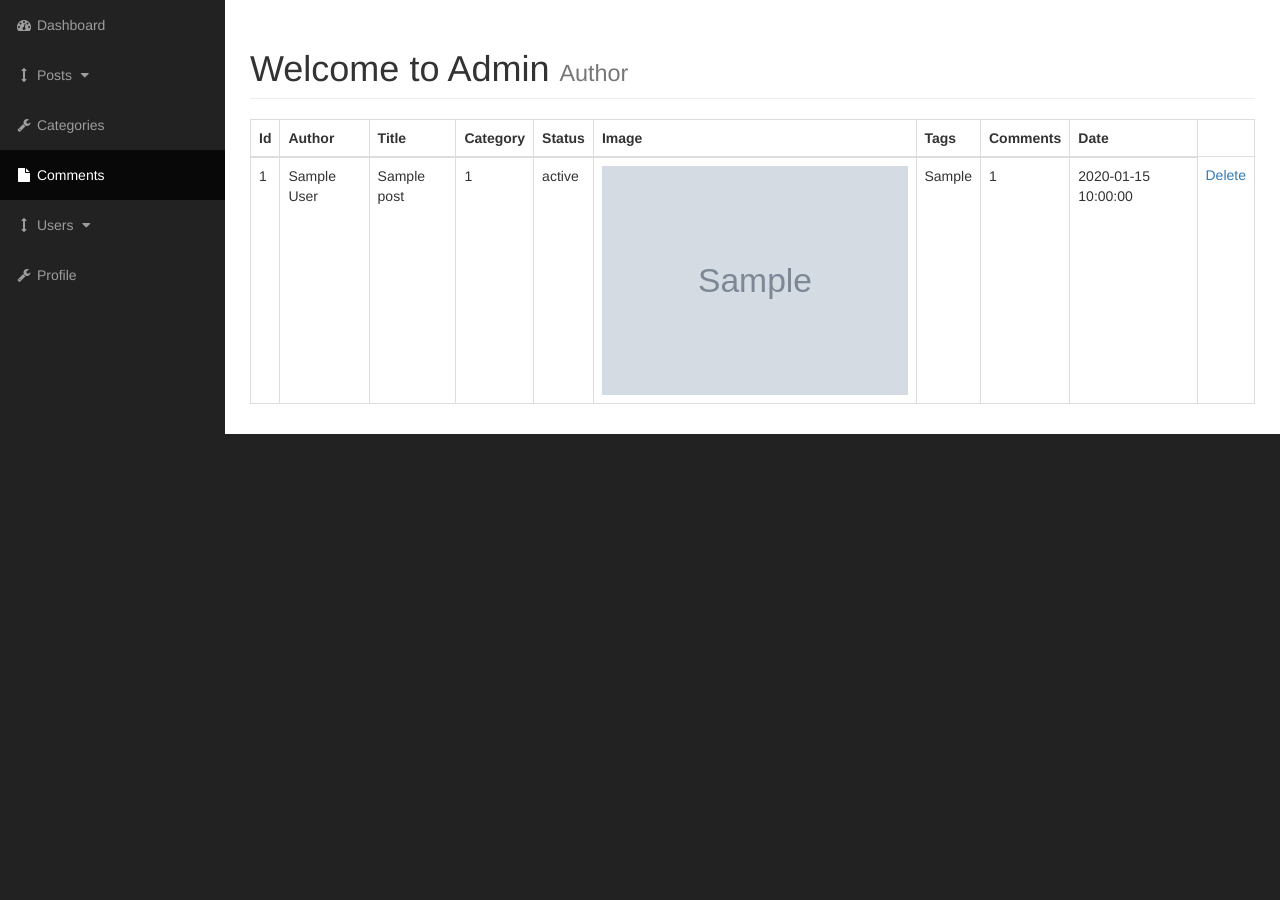
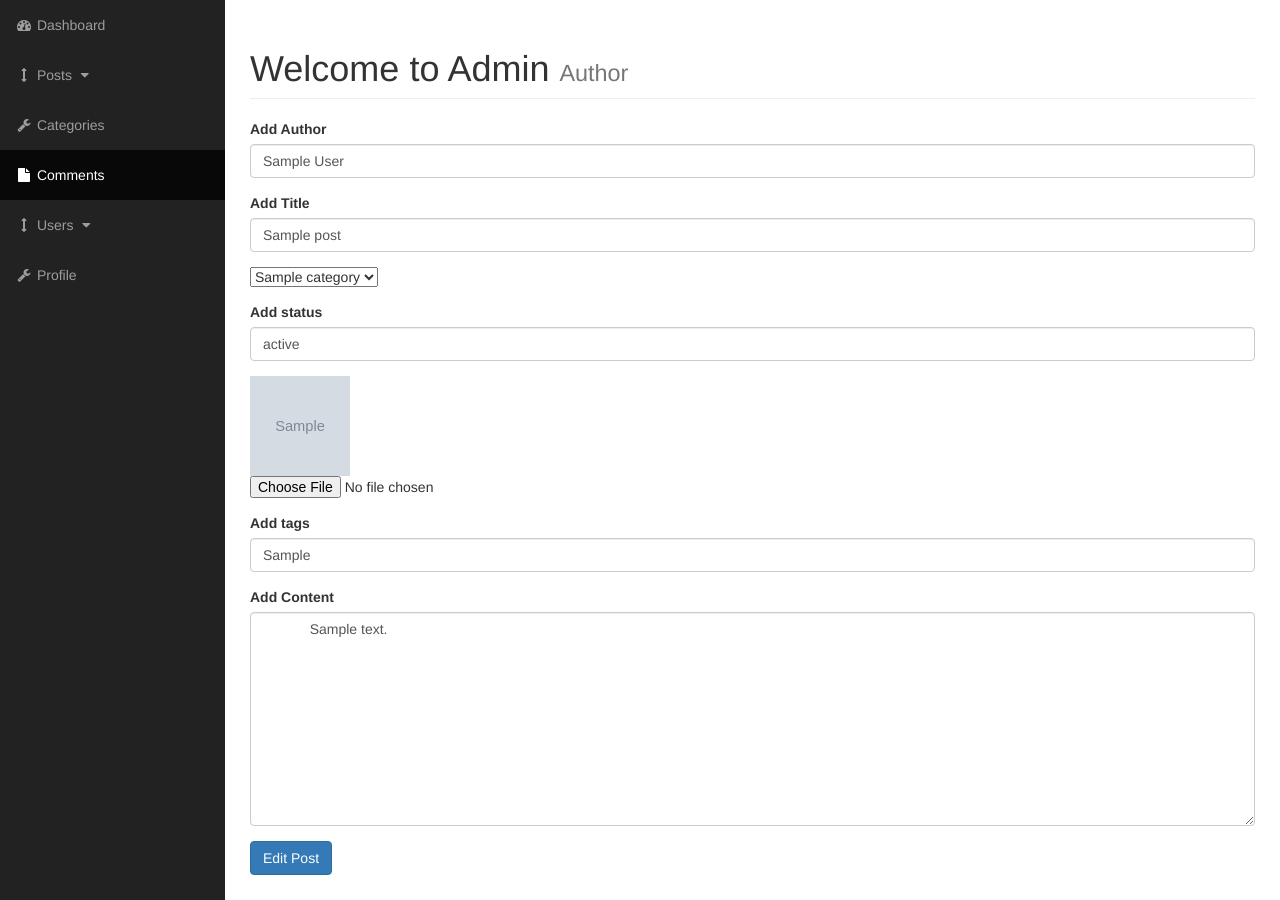
Before and after one commit to ciarancooke9/PHP_CMS_Practice_app, a PHP site: page /admin/post.php?source=edit_post&p_id=1 in a window 1280 px wide. Shown: the part 51-951 px from the top of the page. Before the commit the page ends 485 px from the top, so only its background shows below. Run offline with PHP 8.4, Linux system fonts and the light colour scheme; tables that the repository leaves empty or names only in its code hold one stand-in row (values such as "Sample post"); grey boxes marked "Sample" are stand-in pictures.

Commit message:
Edit Posts feature working

```diff
--- /dev/null
+++ b/cms/admin/includes/edit_post.php
@@ -0,0 +1,94 @@
+<?php
+global $connection;
+if (isset($_GET['p_id'])){
+    $the_post_id = $_GET['p_id'];
+}
+$query = "SELECT * FROM posts WHERE post_id = $the_post_id" ;
+$select_posts_by_id = mysqli_query($connection, $query);
+while ($row = mysqli_fetch_assoc($select_posts_by_id)) {
+    $post_id = $row['post_id'];
+    $post_title = $row['post_title'];
+    $author = $row['author'];
+    $category = $row['post_category_id'];
+    $post_date = $row['post_date'];
+    $post_image = $row['post_image'];
+    $post_content = $row['post_content'];
+    $post_tags = $row['post_tags'];
+    $comment_count = $row['comment_count'];
+    $post_status = $row['post_status'];
+}
+
+if (isset($_POST['update_post'])){
+    $author = $_POST['author'];
+    $post_title = $_POST['post_title'];
+    $post_category_id = $_POST['post_category_id'];
+    $post_tags = $_POST['post_tags'];
+    $post_status = $_POST['post_status'];
+
+    $post_image = $_FILES['image']['name'];
+    $post_image_temp = $_FILES['image']['tmp_name'];
+
+    $post_content = $_POST['post_content'];
+    $post_date = date('d-m-y');
+    $comment_count = 5;
+
+    move_uploaded_file($post_image_temp, "../images/$post_image");
+
+    $query = "UPDATE posts SET author = '$author', post_title = '$post_title', post_category_id = '$post_category_id', post_tags = '$post_tags', post_status = '$post_status', post_image = '$post_image', post_content = '$post_content', post_date = now(), comment_count = '$comment_count' WHERE post_id = {$the_post_id} ";
+    $update_post = mysqli_query($connection, $query);
+
+}
+?>
+<form action="" method="post" enctype="multipart/form-data">
+    <!-- ADD form -->
+    <div class="form-group">
+        <label for="author">Add Author</label>
+        <input value="<?php echo $author; ?>" type="text" class="form-control" name="author">
+    </div>
+
+    <div class="form-group">
+        <label for="post_title">Add Title</label>
+        <input value="<?php echo $post_title; ?>" type="text" class="form-control" name="post_title">
+    </div>
+
+    <div class="form-group">
+        <select name="post_category_id" id="post_category_id">
+            <?php
+            $query = "SELECT * FROM categories" ;
+            $select_categories = mysqli_query($connection, $query);
+            while ($row = mysqli_fetch_assoc($select_categories)) {
+                $cat_id = $row['cat_id'];
+                $cat_title = $row['cat_title'];
+                echo "<option value='{$cat_id}'>{$cat_title}</option>";
+            }
+          ?>
+
+        </select>
+    </div>
+
+    <div class="form-group">
+        <label for="post_status">Add status</label>
+        <input value="<?php echo $post_status; ?>" type="text" class="form-control" name="post_status">
+    </div>
+
+    <div class="form-group">
+        <img width="100" height="100" src="../images/<?php echo $post_image;?>">
+        <input type="file" name="image">
+    </div>
+
+    <div class="form-group">
+        <label for="post_tags">Add tags</label>
+        <input value="<?php echo $post_tags; ?>" type="text" class="form-control" name="post_tags">
+    </div>
+
+    <div class="form-group">
+        <label for="post_content">Add Content</label>
+        <textarea class="form-control" name="post_content" id="" cols="30" rows="10">
+            <?php echo $post_content; ?>
+        </textarea>
+    </div>
+
+    <div class="form-group">
+        <input class="btn btn-primary" type="submit" name="update_post" value="Edit Post">
+    </div>
+</form>
--- a/cms/admin/includes/view_all_posts.php
+++ b/cms/admin/includes/view_all_posts.php
@@ -41,6 +41,7 @@
         echo "<td>$comment_count</td>";
         echo "<td>$post_date</td>";
         echo "<td><a href='post.php?delete={$post_id}'>Delete</a></td>";
+        echo "<td><a href='post.php?source=edit_post&p_id={$post_id}'>Edit</a></td>";
 
     }?>
     </tr>
--- a/cms/admin/post.php
+++ b/cms/admin/post.php
@@ -32,12 +32,12 @@ include "includes/header.php";
                         include "includes/add_post.php";
                         break;
 
-                        case '100';
-                        echo "nice 100";
+                        case 'edit_post';
+                        include "includes/edit_post.php";
                         break;
 
                         case '40';
-                        echo "nice 40";
+                        include "";
                         break;
 
                         default:
```
